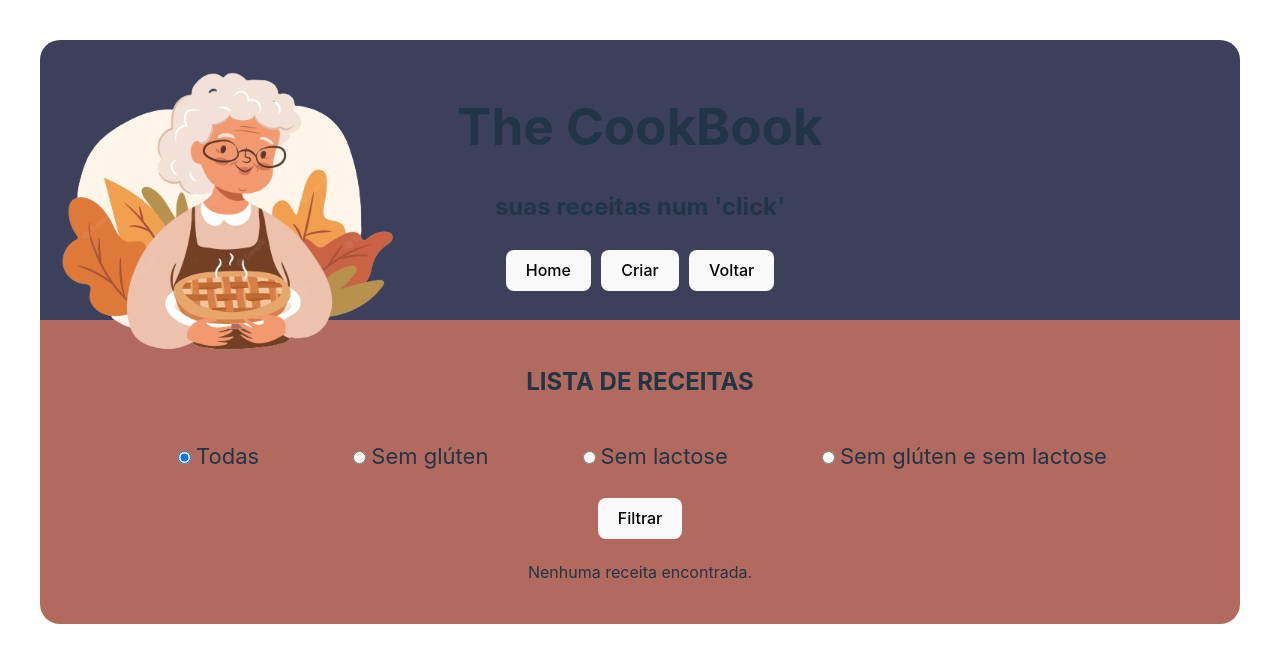
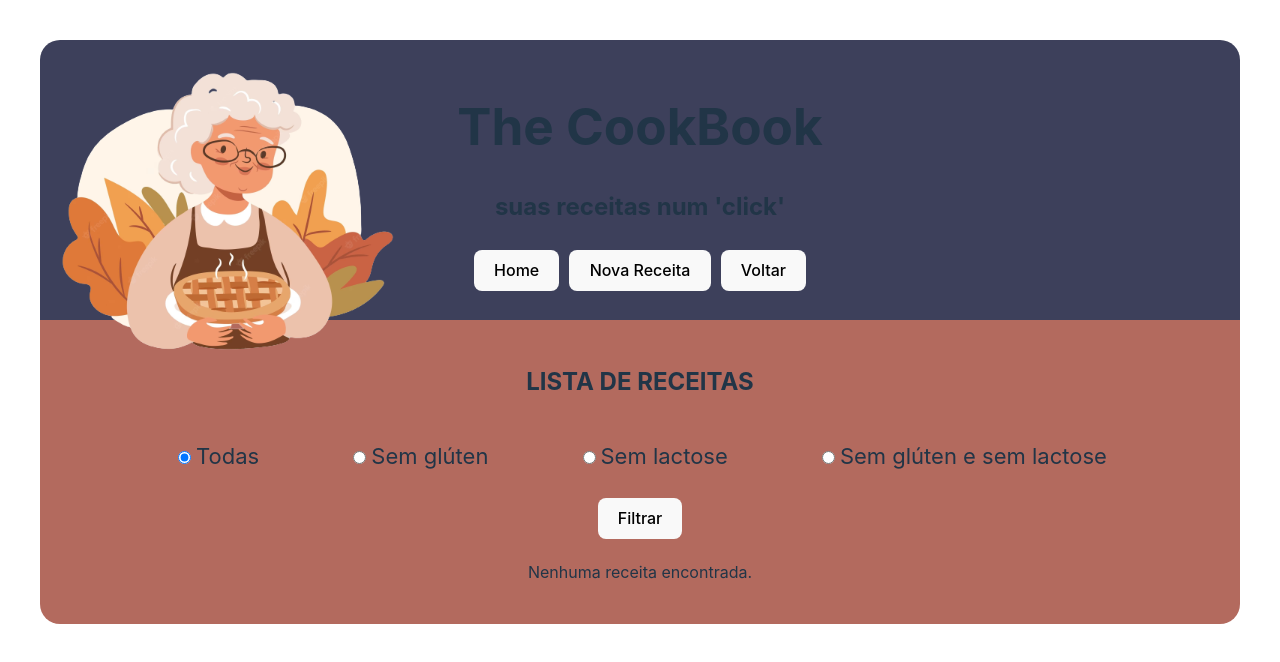
Before and after one commit to Riedel-Gabriela/LabFoods, a React (Vite) app in the folder LabReceitas/: page / in a window 1280 px wide. Shown: the top 662 px of the page. Built offline with nearby package versions, Linux system fonts and the light colour scheme.

Commit message:
fix(LabFood): criar home button

```diff
--- a/LabReceitas/src/components/molecules/Header.jsx
+++ b/LabReceitas/src/components/molecules/Header.jsx
@@ -15,7 +15,7 @@ export default function Header() {
                 <h2>suas receitas num 'click'</h2>
                 <nav>
                     <button onClick={() => navigate("/")}> Home </button>
-                    <button onClick={() => navigate("/create")}> Criar </button>
+                    <button onClick={() => navigate("/create")}> Nova Receita </button>
                     <button onClick={() => navigate(-1)}> Voltar </button>
                 </nav>
             </div>
```
